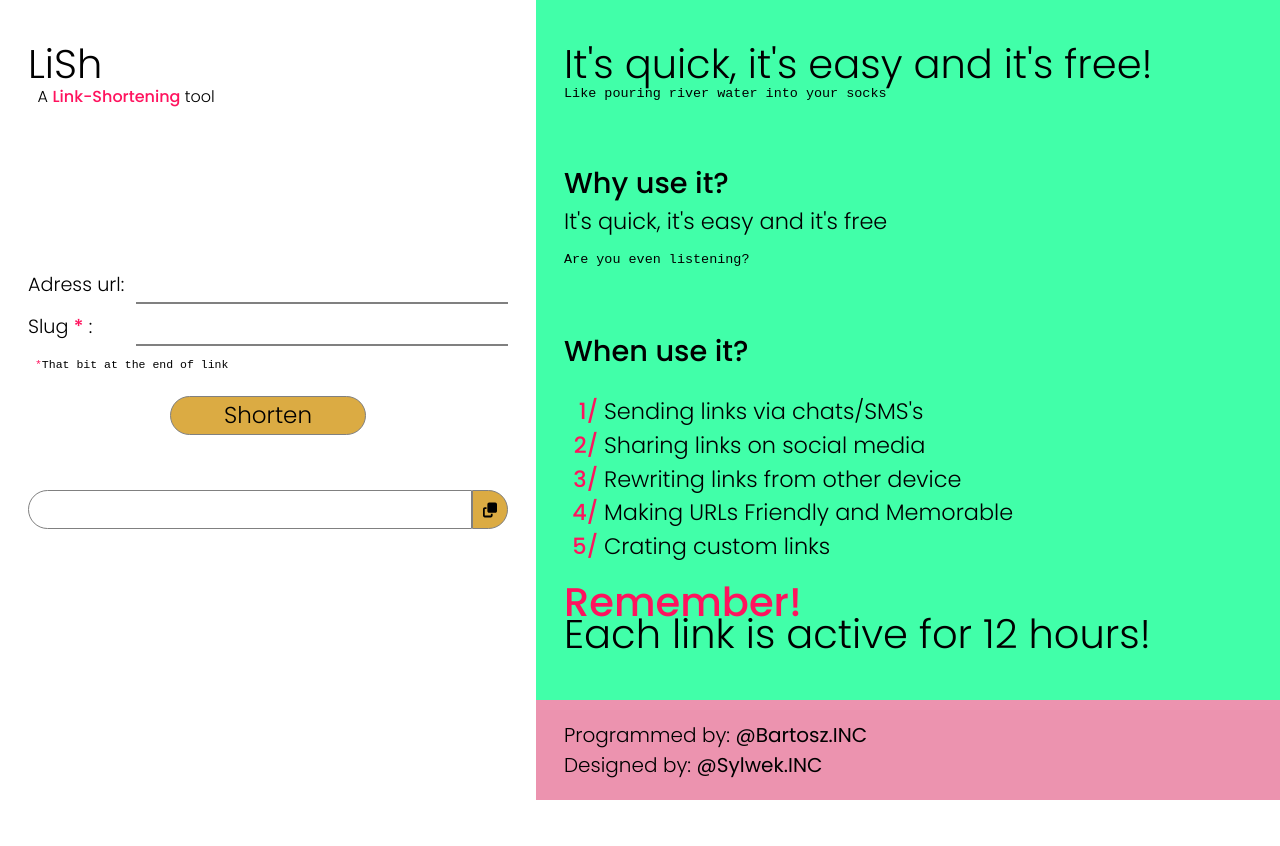
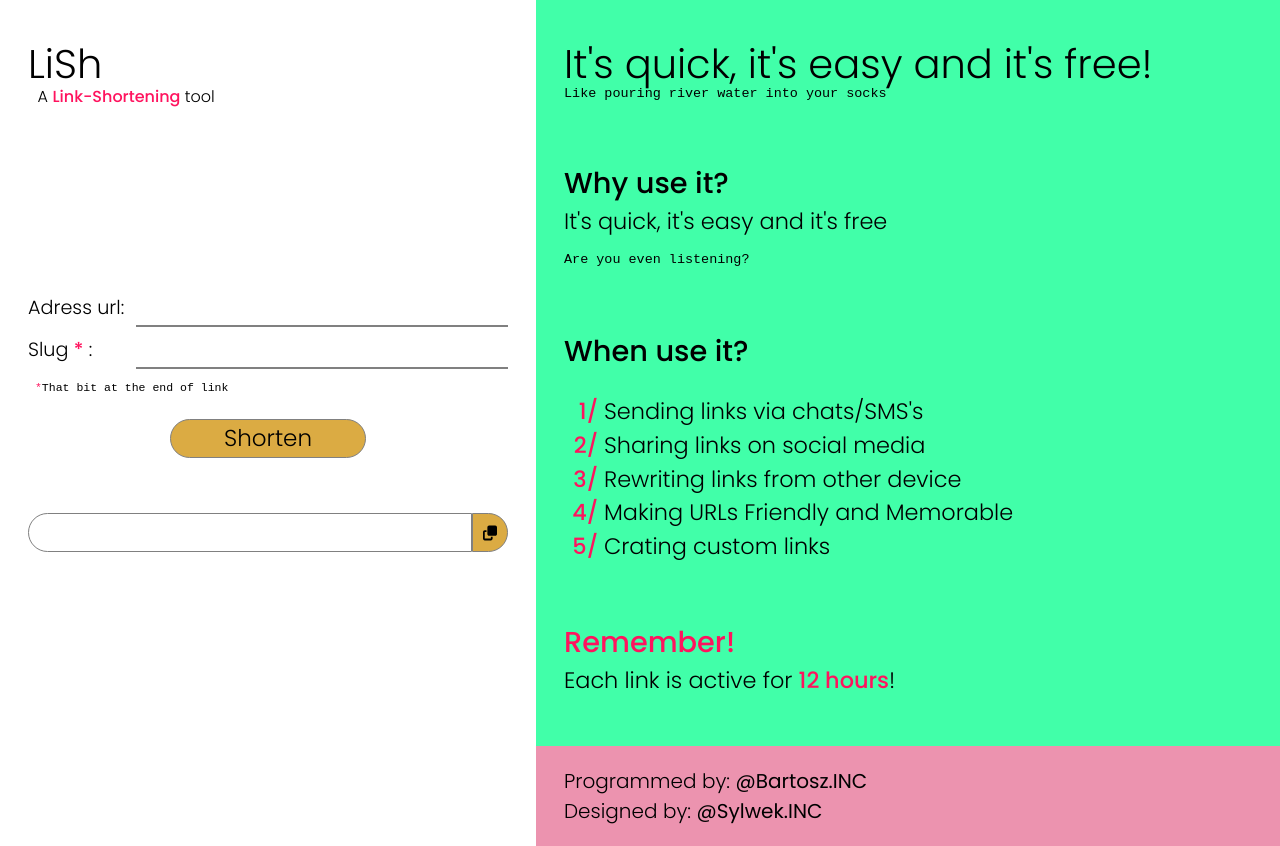
Before and after one commit to bpieczek/link-shortener, a website: page public/index.html in a window 1280 px wide. Before the commit the page ends 800 px from the top, so only its background shows below. Drawn offline with Linux system fonts and the light colour scheme.

Commit message:
Changed HTML: changed sizes in last part of .about

```diff
--- a/public/index.html
+++ b/public/index.html
@@ -86,8 +86,10 @@
             <li>Making URLs Friendly and Memorable</li>
             <li>Crating custom links</li>
           </ul>
-          <h3 class="h1 ls">Remember!</h3>
-          <h3 class="h1">Each link is active for 12 hours!</h3>
+          <h3 class="h2 ls">Remember!</h3>
+          <p>
+            Each link is active for <span class="ls">12 hours</span>!
+          </p>
         </section>
         <footer>
           <p>Programmed by: <span class="inc">Bartosz.INC</span></p>
```
